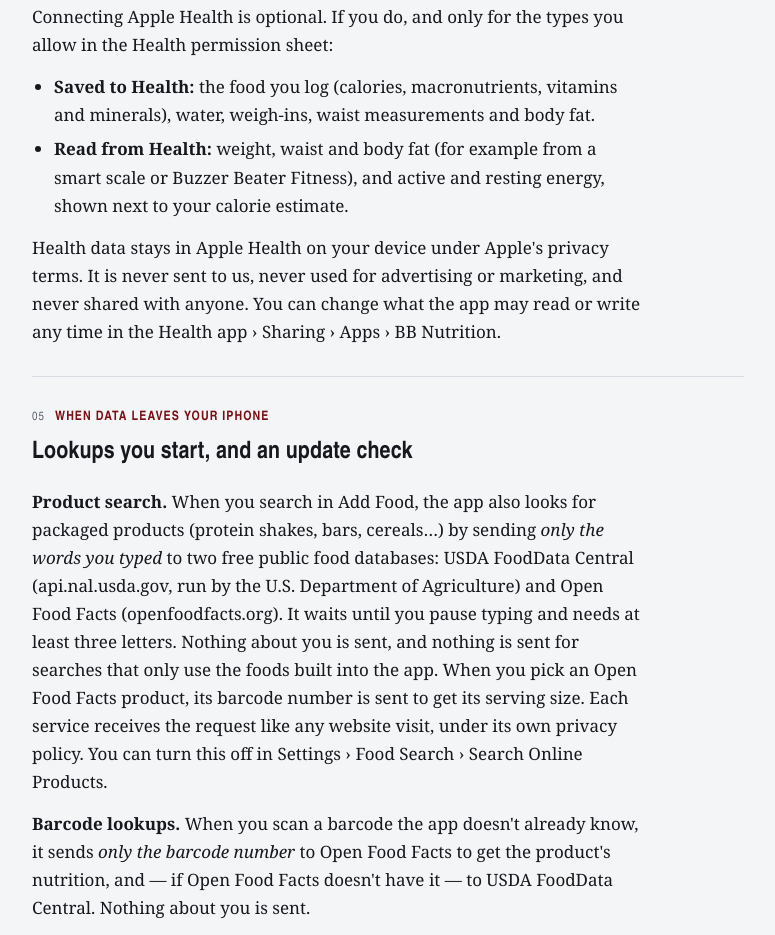
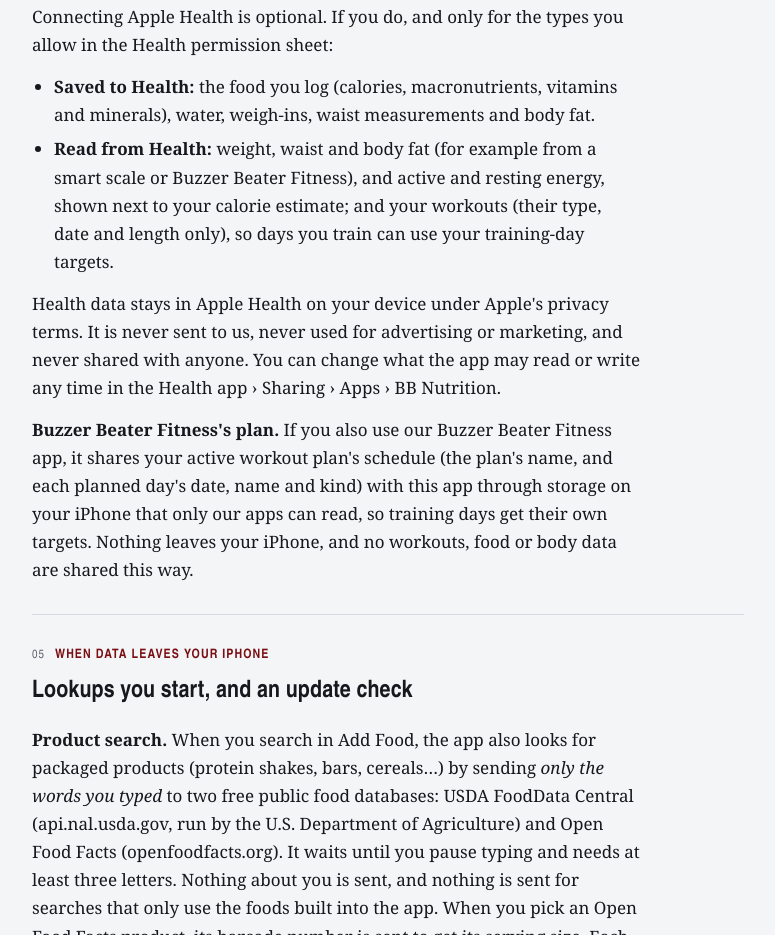
Before and after one commit to rhenze74/BB-Nutrition-Legal, a plain HTML site: page privacy-policy.html in a window 1280 px wide. Shown: the part 1955-2890 px from the top of the page, without its empty margins (252-1027 px from the left). Drawn offline with Linux system fonts and the light colour scheme.

Commit message:
Privacy policy: workouts from Health, Fitness's shared schedule; training-day FAQ

```diff
--- a/privacy-policy.html
+++ b/privacy-policy.html
@@ -272,9 +272,10 @@
   <p>Connecting Apple Health is optional. If you do, and only for the types you allow in the Health permission sheet:</p>
   <ul>
     <li><strong>Saved to Health:</strong> the food you log (calories, macronutrients, vitamins and minerals), water, weigh-ins, waist measurements and body fat.</li>
-    <li><strong>Read from Health:</strong> weight, waist and body fat (for example from a smart scale or Buzzer Beater Fitness), and active and resting energy, shown next to your calorie estimate.</li>
+    <li><strong>Read from Health:</strong> weight, waist and body fat (for example from a smart scale or Buzzer Beater Fitness), and active and resting energy, shown next to your calorie estimate; and your workouts (their type, date and length only), so days you train can use your training-day targets.</li>
   </ul>
   <p>Health data stays in Apple Health on your device under Apple's privacy terms. It is never sent to us, never used for advertising or marketing, and never shared with anyone. You can change what the app may read or write any time in the Health app › Sharing › Apps › BB Nutrition.</p>
+  <p><strong>Buzzer Beater Fitness's plan.</strong> If you also use our Buzzer Beater Fitness app, it shares your active workout plan's schedule (the plan's name, and each planned day's date, name and kind) with this app through storage on your iPhone that only our apps can read, so training days get their own targets. Nothing leaves your iPhone, and no workouts, food or body data are shared this way.</p>
 </section>
 
 <section id="leaves">
```
Also changed, not shown: support.html (+2 -0 lines).
